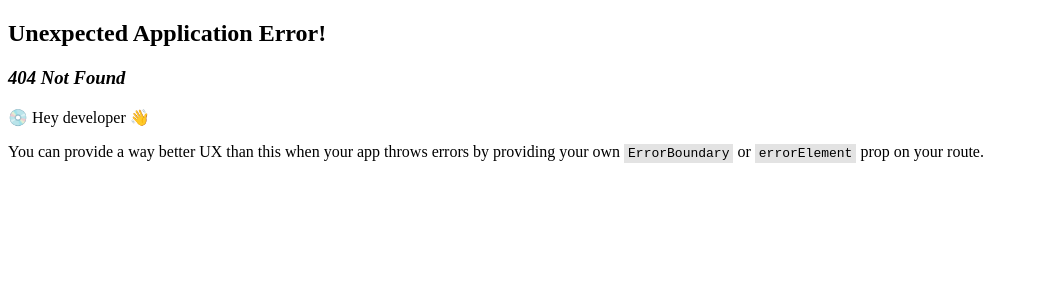
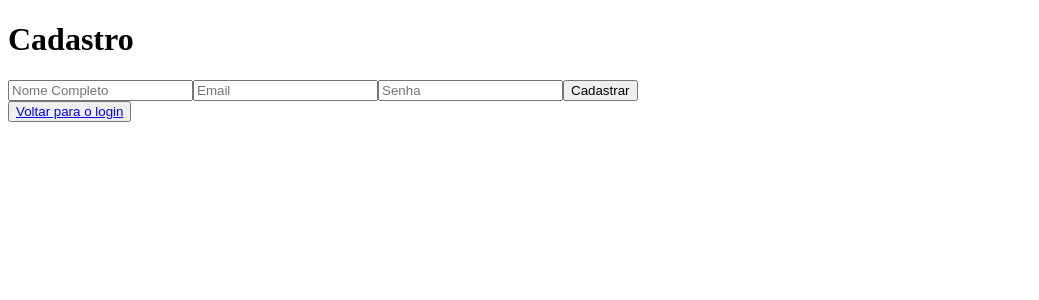
Before and after one commit to EduardoAguiar15/DesenvolvimentoWeb-SERRATEC, a React (Vite) app: page /cadastrar in a window 1280 px wide. Before the commit this address had no page. Shown: the top 300 px of the page, without its empty margins (0-1039 px from the left). Built offline with nearby package versions, Linux system fonts and the light colour scheme.

Commit message:
feat: implementa a lógica da página de login e página de cadastro

```diff
--- a/db.json
+++ b/db.json
@@ -5,6 +5,12 @@
       "nome": "teste",
       "email": "teste@gmail.com",
       "senha": "teste"
+    },
+    {
+      "nome": "Filipe",
+      "email": "filipe@gmail.com",
+      "senha": "123456",
+      "id": 2
     }
   ],
   "produtos": [
@@ -23,11 +29,8 @@
       "valorTotal": "teste-produto",
       "idUser": 1,
       "itens": [
-        {
-
-        }
+        {}
       ]
     }
   ]
-
 }
--- /dev/null
+++ b/src/components/Authenticate/index.jsx
@@ -0,0 +1,25 @@
+import { api } from "../../api/index";
+
+const authenticateUser = async (email, senha) => {
+  try {
+    const response = await api.get("/users", {
+      params: {
+        email,
+        senha,
+      },
+    });
+
+    const user = response.data[0];
+
+    if (user) {
+      return user;
+    } else {
+      return null;
+    }
+  } catch (error) {
+    console.error("Erro de autenticação:", error);
+    return null;
+  }
+};
+
+export default authenticateUser;
--- a/src/components/NavBar/index.jsx
+++ b/src/components/NavBar/index.jsx
@@ -3,7 +3,6 @@ import { Link } from "react-router-dom";
 const NavBar = () => {
   return (
     <nav>
-      <Link to={`cadastro`}>Cadastro</Link>
       <Link to={`pedidos`}>Pedidos</Link>
       <Link to={`produtos`}>Produtos</Link>
     </nav>
--- a/src/main.jsx
+++ b/src/main.jsx
@@ -10,10 +10,10 @@ import Pedidos from "./pages/Pedidos/Pedidos.jsx";
 const router = createBrowserRouter([
   {
     path: "/",
-    element: <Login />,
+    element: <Login />
   },
   {
-    path: "/cadastro",
+    path: "/cadastrar",
     element: <Cadastro />,
   },
   {
--- a/src/pages/Cadastro/Cadastro.jsx
+++ b/src/pages/Cadastro/Cadastro.jsx
@@ -1,11 +1,69 @@
 /* eslint-disable no-unused-vars */
-import React from "react";
+import React, { useState } from "react";
+import { api } from "../../api";
+import { Link, useNavigate } from "react-router-dom";
 
 function Cadastro() {
+  const [nome, setNome] = useState("");
+  const [email, setEmail] = useState("");
+  const [senha, setSenha] = useState("");
+  const [message, setMessage] = useState(false);
+  const navigate = useNavigate();
+
+  const addUser = async (nome, email, senha) => {
+    await api.post("/users", {
+      nome: nome,
+      email: email,
+      senha: senha,
+    });
+  };
+
+  const handleSubmit = (e) => {
+    e.preventDefault();
+
+    if (nome == "" || email == "" || senha == "") {
+      setMessage(true)
+      return 0;
+    } else {
+      setMessage(false)
+      addUser(nome, email, senha);
+    }
+
+    setNome("");
+    setEmail("");
+    setSenha("");
+
+    navigate("/");
+  };
 
   return (
     <div>
       <h1>Cadastro</h1>
+      <form onSubmit={handleSubmit}>
+        <input
+          type="text"
+          placeholder="Nome Completo"
+          value={nome}
+          onChange={(e) => setNome(e.target.value)}
+        />
+        <input
+          type="email"
+          placeholder="Email"
+          value={email}
+          onChange={(e) => setEmail(e.target.value)}
+        />
+        <input
+          type="password"
+          placeholder="Senha"
+          value={senha}
+          onChange={(e) => setSenha(e.target.value)}
+        />
+        <button type="submit">Cadastrar</button>
+      </form>
+      {message && <p>Usuário não encontrado</p>}
+      <button>
+        <Link to={`/`}>Voltar para o login</Link>
+      </button>
     </div>
   );
 }
--- a/src/pages/Login/Login.jsx
+++ b/src/pages/Login/Login.jsx
@@ -1,13 +1,45 @@
 /* eslint-disable no-unused-vars */
-import React from "react";
-import { Link } from "react-router-dom";
+import React, { useState } from "react";
+import { Link, useNavigate } from "react-router-dom";
+import authenticateUser from "../../components/Authenticate";
 
 function Login() {
+  const [email, setEmail] = useState("");
+  const [senha, setSenha] = useState("");
+  const navigate = useNavigate();
+  const [message, setMessage] = useState(false);
+
+  const handleLogin = async () => {
+    const user = await authenticateUser(email, senha);
+
+    if (user) {
+      setMessage(false);
+      navigate("/home/produtos");
+    } else {
+      setMessage(true);
+    }
+  };
 
   return (
     <div>
-      <h1>Login</h1>
-      <Link to={`cadastro`}>Cadastro</Link>
+      <h2>Página de Login</h2>
+      <input
+        type="email"
+        placeholder="Email"
+        value={email}
+        onChange={(e) => setEmail(e.target.value)}
+      />
+      <input
+        type="password"
+        placeholder="Senha"
+        value={senha}
+        onChange={(e) => setSenha(e.target.value)}
+      />
+      <button onClick={handleLogin}>Entrar</button>
+      {message && <p>Usuário não encontrado</p>}
+      <div>
+      <Link to={`cadastrar`}>Cadastrar</Link>
+      </div>
     </div>
   );
 }
```
